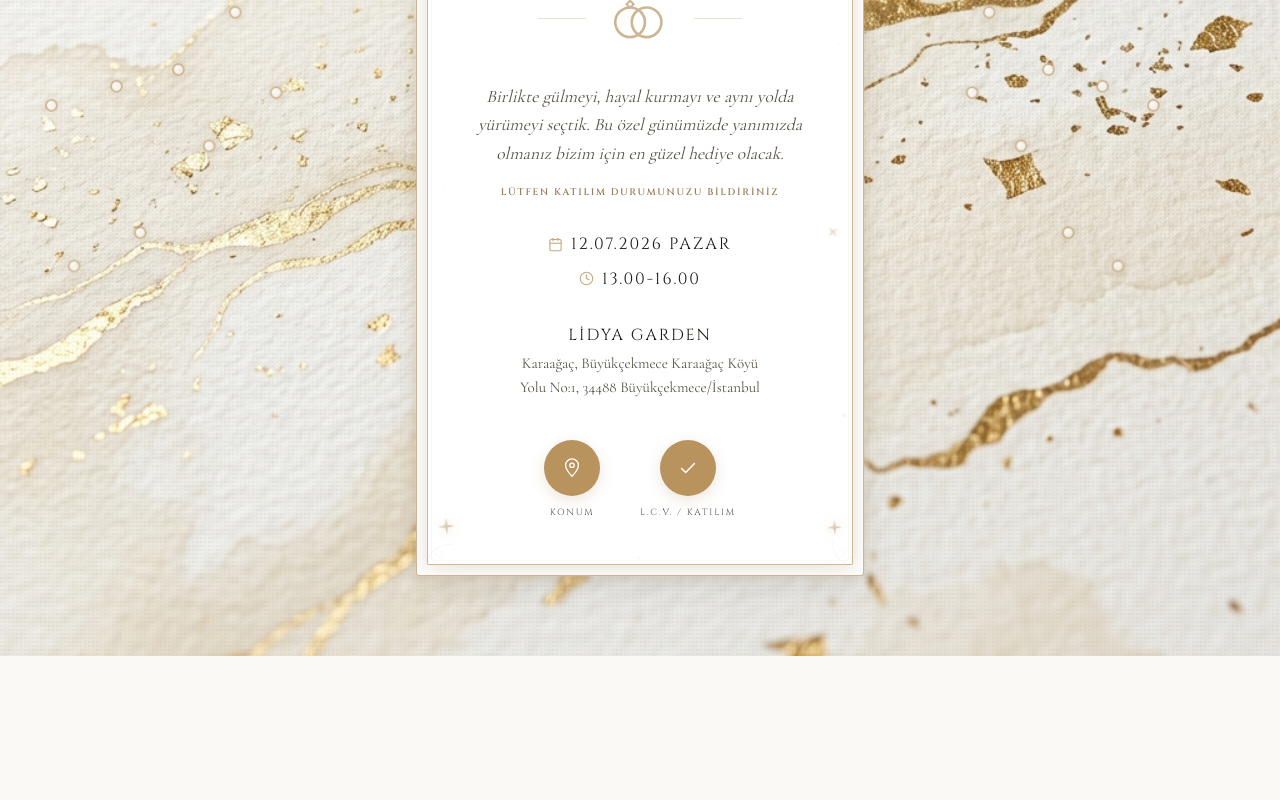
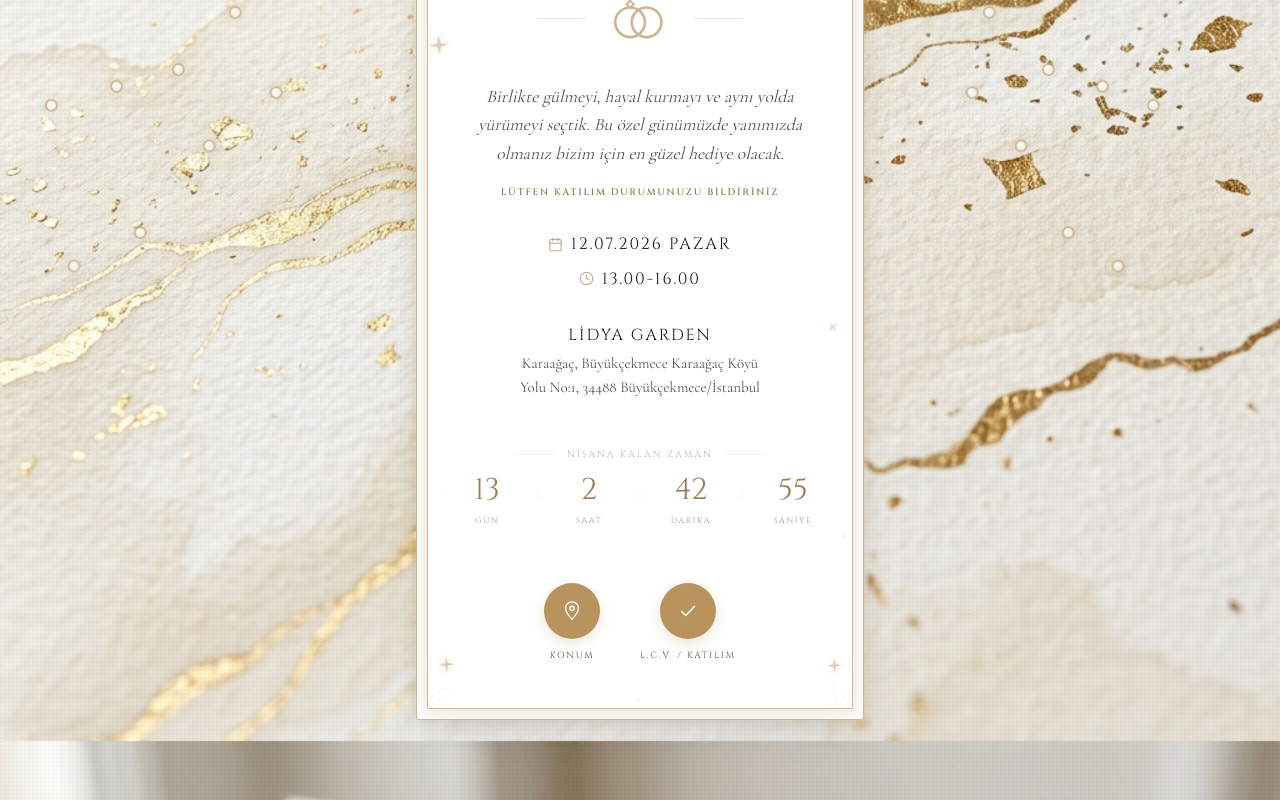
Before and after one commit to alperentagmann/ahmet-nesrin-nisan, a Next.js app: page /invite in a window 1280 px wide. Shown: the part 539-1339 px from the top of the page. Before the commit the page ends 1195 px from the top, so only its background shows below. Built offline with nearby package versions, Linux system fonts and the light colour scheme.

Commit message:
feat: Geri sayim sayaci eklendi

```diff
--- /dev/null
+++ b/app/components/Countdown.tsx
@@ -0,0 +1,71 @@
+"use client";
+
+import { useEffect, useState } from "react";
+
+interface CountdownProps {
+  targetDate: string;
+}
+
+export default function Countdown({ targetDate }: CountdownProps) {
+  const [timeLeft, setTimeLeft] = useState({
+    days: 0,
+    hours: 0,
+    minutes: 0,
+    seconds: 0,
+  });
+  const [isMounted, setIsMounted] = useState(false);
+
+  useEffect(() => {
+    setIsMounted(true);
+
+    const calculateTimeLeft = () => {
+      const difference = +new Date(targetDate) - +new Date();
+      if (difference > 0) {
+        setTimeLeft({
+          days: Math.floor(difference / (1000 * 60 * 60 * 24)),
+          hours: Math.floor((difference / (1000 * 60 * 60)) % 24),
+          minutes: Math.floor((difference / 1000 / 60) % 60),
+          seconds: Math.floor((difference / 1000) % 60),
+        });
+      }
+    };
+
+    calculateTimeLeft();
+    const timer = setInterval(calculateTimeLeft, 1000);
+    return () => clearInterval(timer);
+  }, [targetDate]);
+
+  if (!isMounted) return <div className="h-[90px] w-full" />; // Prevents hydration mismatch and layout shift
+
+  return (
+    <div className="flex flex-col items-center gap-3.5 w-full py-4 relative z-10 animate-[fadeIn_1s_ease-out]">
+      <div className="flex items-center gap-3 w-full justify-center">
+        <div className="w-10 h-px bg-olive-soft/35" />
+        <span className="font-display text-[9px] tracking-[0.25em] uppercase text-ink-soft/45">Nişana Kalan Zaman</span>
+        <div className="w-10 h-px bg-olive-soft/35" />
+      </div>
+
+      <div className="flex items-center gap-4 sm:gap-6 text-olive-deep">
+        <div className="flex flex-col items-center min-w-[50px]">
+          <span className="font-display text-2xl sm:text-3xl leading-none">{timeLeft.days}</span>
+          <span className="font-display text-[8px] tracking-[0.2em] uppercase text-ink-soft/60 mt-2.5">Gün</span>
+        </div>
+        <span className="text-lg sm:text-xl text-olive-soft/50 font-light mb-5">:</span>
+        <div className="flex flex-col items-center min-w-[50px]">
+          <span className="font-display text-2xl sm:text-3xl leading-none">{timeLeft.hours}</span>
+          <span className="font-display text-[8px] tracking-[0.2em] uppercase text-ink-soft/60 mt-2.5">Saat</span>
+        </div>
+        <span className="text-lg sm:text-xl text-olive-soft/50 font-light mb-5">:</span>
+        <div className="flex flex-col items-center min-w-[50px]">
+          <span className="font-display text-2xl sm:text-3xl leading-none">{timeLeft.minutes}</span>
+          <span className="font-display text-[8px] tracking-[0.2em] uppercase text-ink-soft/60 mt-2.5">Dakika</span>
+        </div>
+        <span className="text-lg sm:text-xl text-olive-soft/50 font-light mb-5">:</span>
+        <div className="flex flex-col items-center min-w-[50px]">
+          <span className="font-display text-2xl sm:text-3xl leading-none">{timeLeft.seconds}</span>
+          <span className="font-display text-[8px] tracking-[0.2em] uppercase text-ink-soft/60 mt-2.5">Saniye</span>
+        </div>
+      </div>
+    </div>
+  );
+}
--- a/app/invite/page.tsx
+++ b/app/invite/page.tsx
@@ -2,6 +2,7 @@
 
 import Link from "next/link";
 import { inviteConfig } from "@/lib/invite-config";
+import Countdown from "@/app/components/Countdown";
 
 function MapPinIcon() {
   return (
@@ -224,6 +225,9 @@ export default function InvitePage() {
           </p>
         )}
 
+        {/* Countdown */}
+        <Countdown targetDate={inviteConfig.eventDate} />
+
         {/* Action buttons */}
         <div className="flex items-center justify-center gap-10 pt-2 z-10">
           <CircleAction
```
